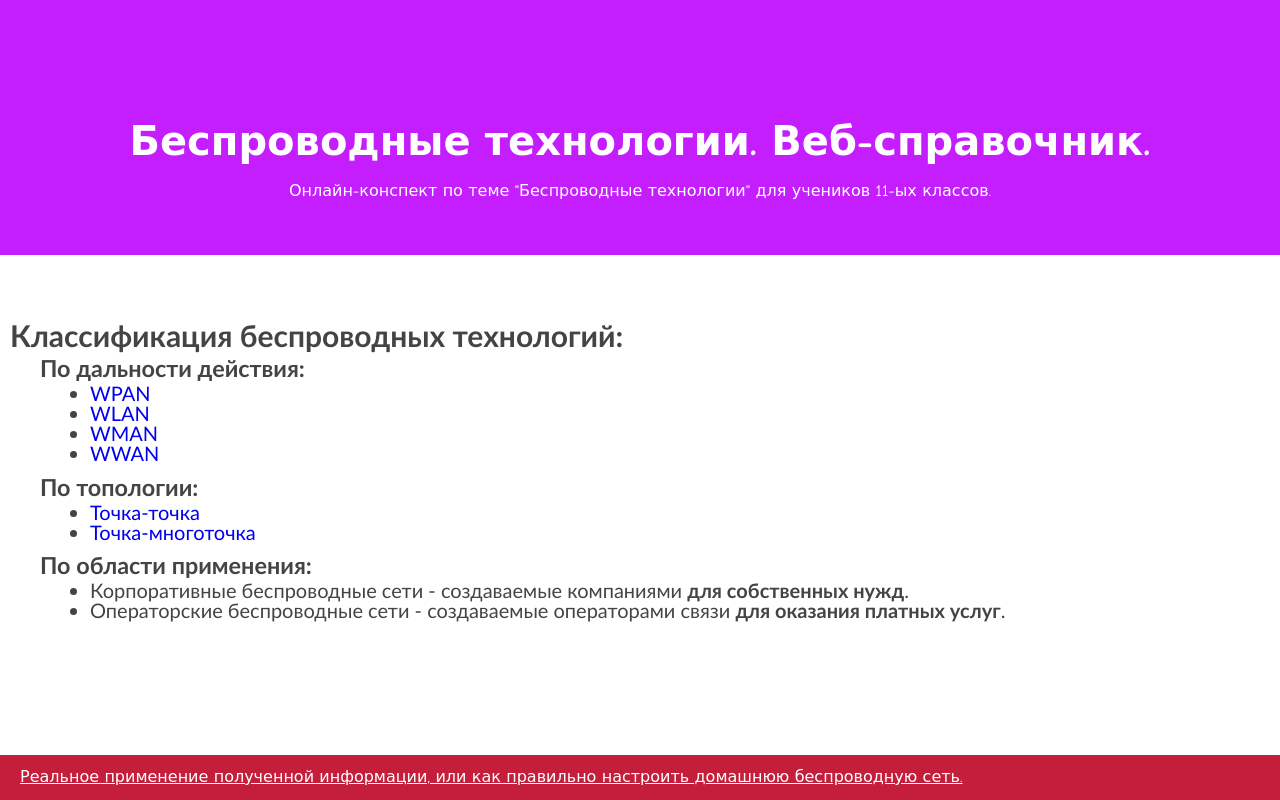
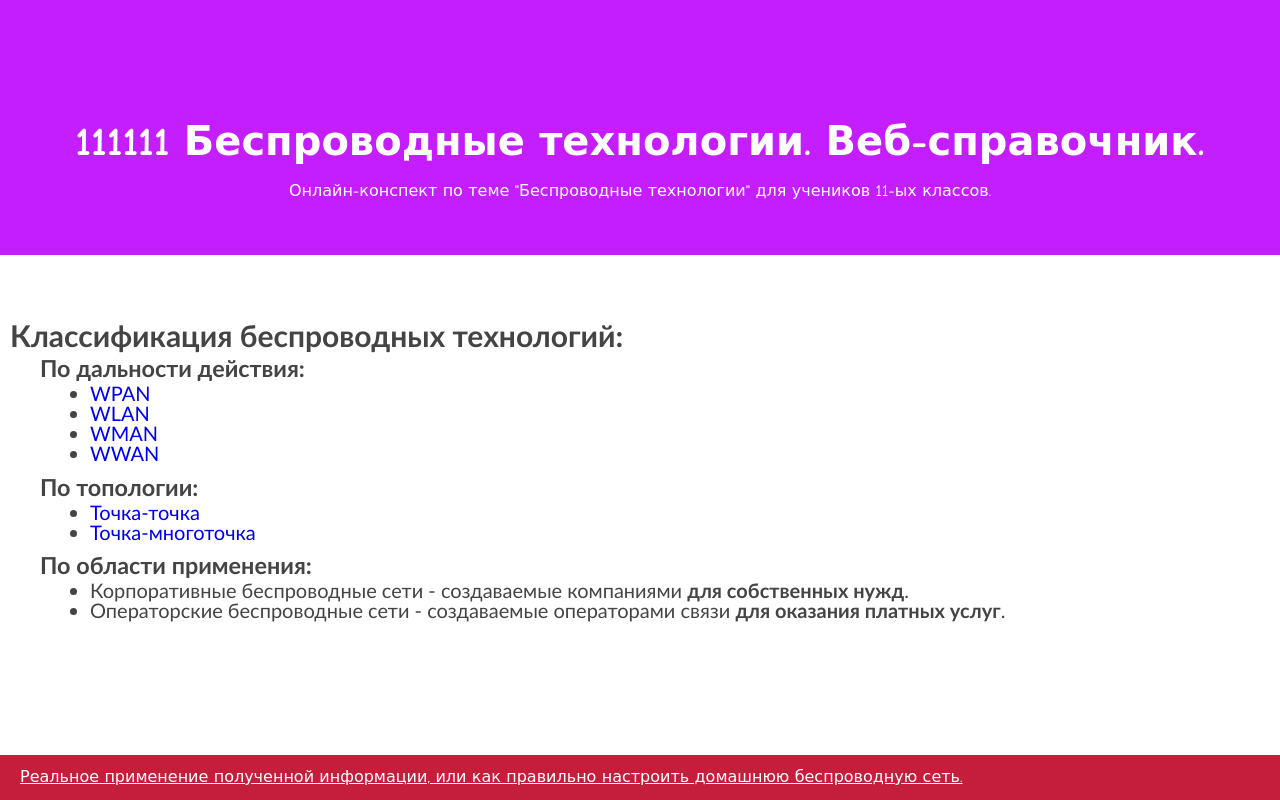
Before and after one commit to alex-l-egorov/test-site, a plain HTML site: page index.html in a window 1280 px wide. Drawn offline with Linux system fonts and the light colour scheme.

Commit message:
Update index.html

```diff
--- a/index.html
+++ b/index.html
@@ -8,7 +8,7 @@
   </head>
   <body>
     <header class="site-header">
-      <h1>Беспроводные технологии. Веб-справочник. </h1>
+      <h1> 111111 Беспроводные технологии. Веб-справочник. </h1>
       <p>Онлайн-конспект по теме "Беспроводные технологии" для учеников 11-ых классов.</p>
     </header>
 
```
